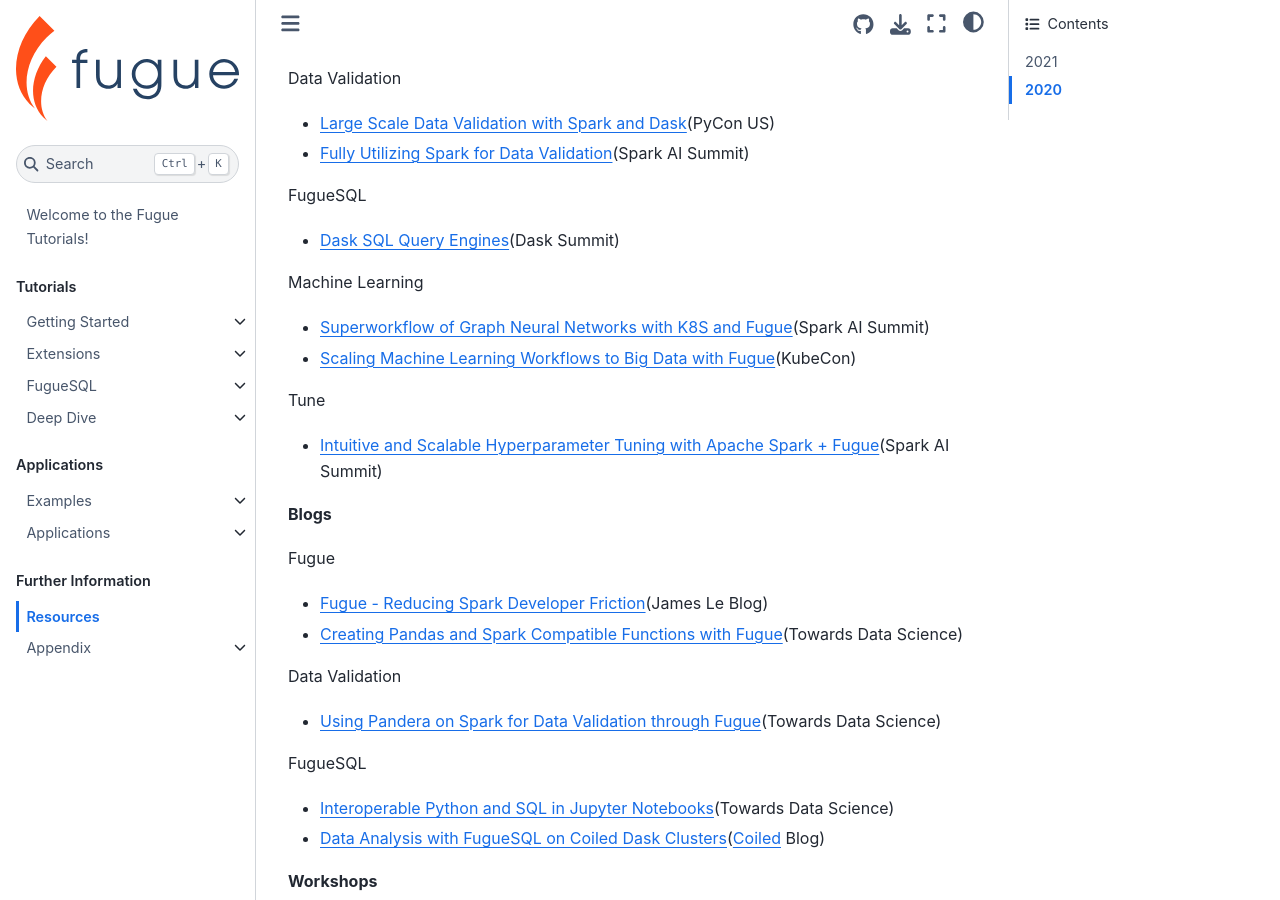
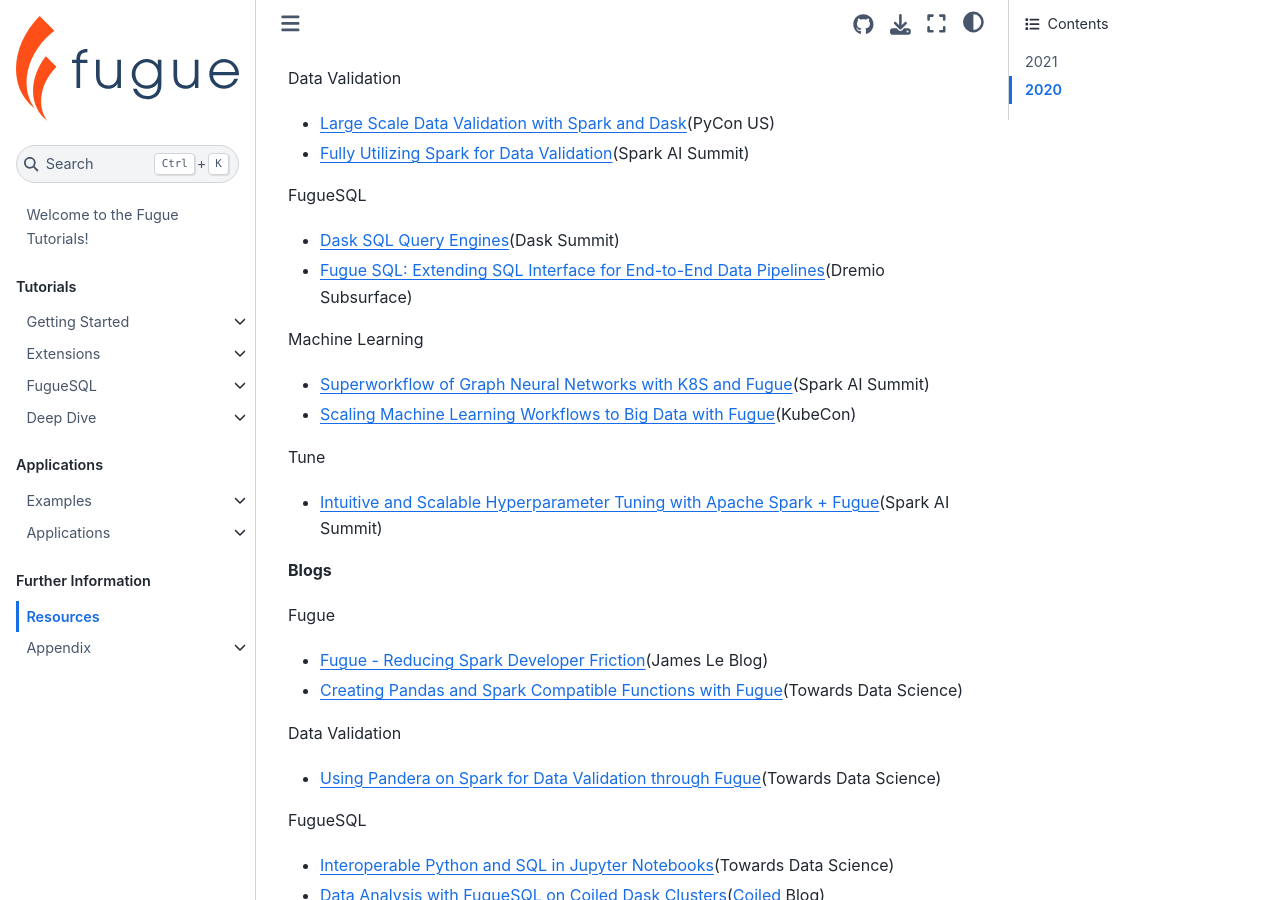
Before and after one commit to fugue-project/tutorials, a Jupyter Book: the page built from tutorials/resources.md, in a window 1280 px wide and 900 px high, scrolled down 310 px. Built offline with Jupyter Book 1.0.4 settings and Sphinx 7.4.7 and the Sphinx Book theme 1.1.4, drawn with Linux system fonts in a browser that asks for light colours; pages that are not in the unit, such as notebooks, are missing from menus.

Commit message:
adding dremio

```diff
--- a/tutorials/resources.md
+++ b/tutorials/resources.md
@@ -16,6 +16,7 @@
 FugueSQL
 
 * [Dask SQL Query Engines](https://www.youtube.com/watch?v=bQDN41Bc3bw)(Dask Summit)
+* [Fugue SQL: Extending SQL Interface for End-to-End Data Pipelines](https://www.dremio.com/subsurface/fugue-sql-extending-sql-interface-for-end-to-end-data-pipelines/)(Dremio Subsurface)
 
 Machine Learning
 
```
Also changed, not shown: 1 other file.
